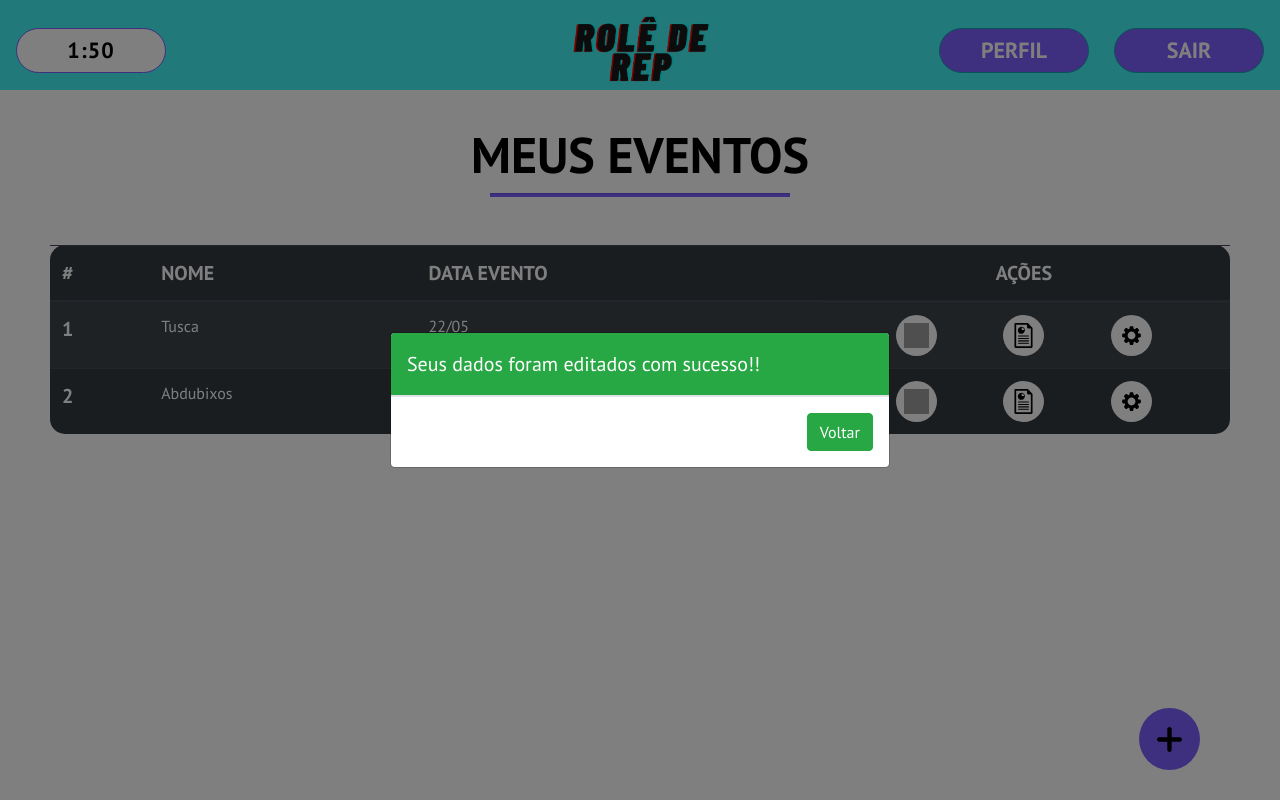
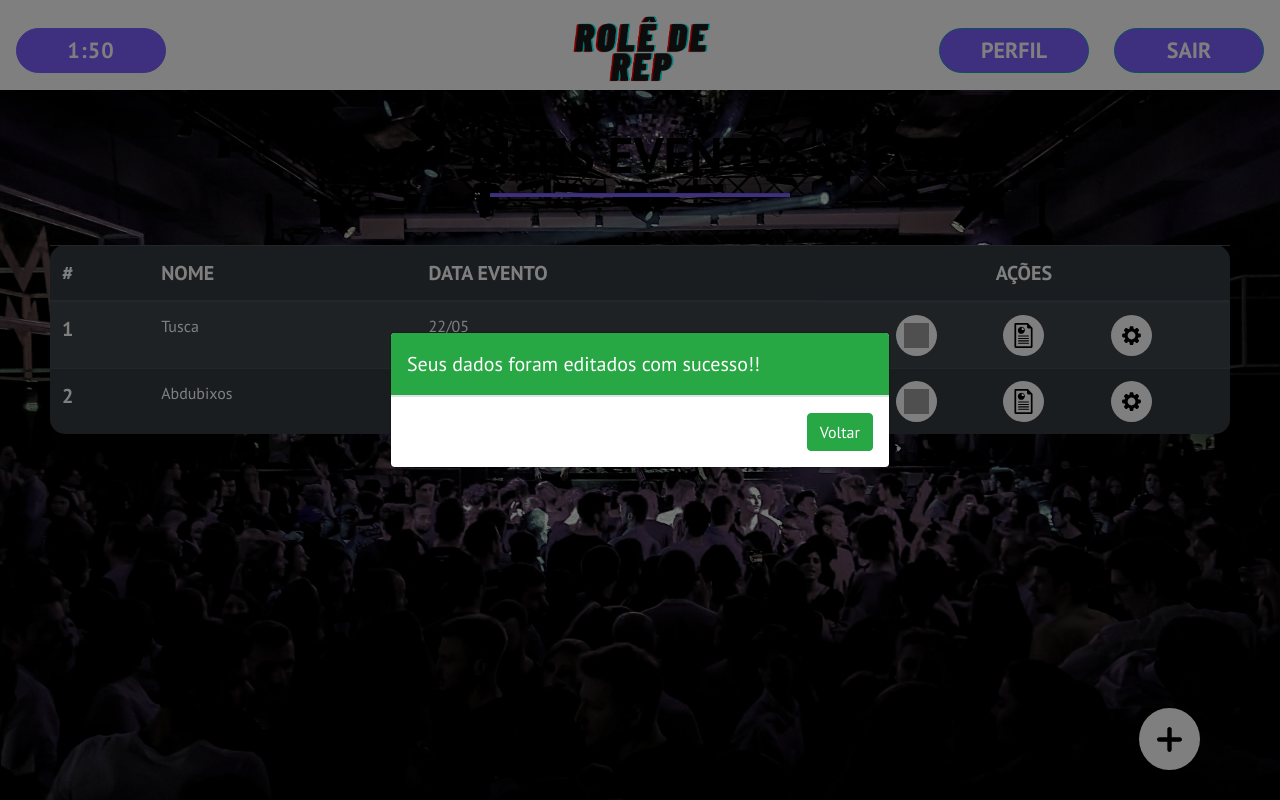
Before and after one commit to jvccorsi/Engenharia3-certo, a PHP site: page /git/Views/dashboard.php in a window 1280 px wide. Run offline with PHP 8.4, Linux system fonts and the light colour scheme; the visitor is signed in with stand-in values (Sample User, id 1); data comes from the database, SQL or seed files in the repository; grey boxes are pictures that could not be loaded.

Commit message:
background e header retornados

```diff
--- a/Style/components/dashboard-header.css
+++ b/Style/components/dashboard-header.css
@@ -1,7 +1,7 @@
 /* NAV */
 #edit {
   height: 90px;
-  background-color: #45F2F2;
+  background-color: #fff;
 }
 
 #botao {
@@ -18,12 +18,12 @@
 .time-container #botao-hora {
   margin-top: 10px;
   font-size:22px;
-  color: #000;
+  color: #fff;
   letter-spacing: 1px;
   font-weight: 600;
   padding:5px;
   width: 150px;
-  background-color: #fff;
+  background-color: #7D5FFF;
   border:1px solid #7D5FFF;
   border-radius: 73px;
 }
--- a/Style/dashboard.css
+++ b/Style/dashboard.css
@@ -1,5 +1,10 @@
 /*----- RESET ----- */
 *{ border:none; font-family: 'PT Sans', sans-serif;margin: 0px;}
+body {
+    background-image: url("../assets/party_background.jpg");
+    background-repeat: no-repeat, repeat;
+    background-size: 100%;
+}
 a {text-decoration:none;}
 ul{list-style: none;}
 html {scroll-behavior: smooth;}
@@ -13,7 +18,7 @@ header{background-color: black;}
     padding: 18px;
     outline: 0;
     border-radius: 50%;
-    background-color: #7D5FFF;
+    background-color: #fff;
     transition:0.2s;
 }
 
--- a/Views/dashboard.php
+++ b/Views/dashboard.php
@@ -74,7 +74,7 @@ include("../Controllers/verify_login.php");
                                 </div>
                             </div>
                             <div class="btn-group">
-                                <a href="reports.php" title="Visualizar relatório" data-toggle="modal" data-target="#modal-adicionar-custos" >
+                                <a href="reports.php" title="Visualizar relatório" >
                                     <img src="../assets/report.svg" class="img-actions">
                                 </a>
                             </div>
```
Also changed, not shown: assets/party_background.jpg (renamed from assets/img_fundo_1.jpg).
